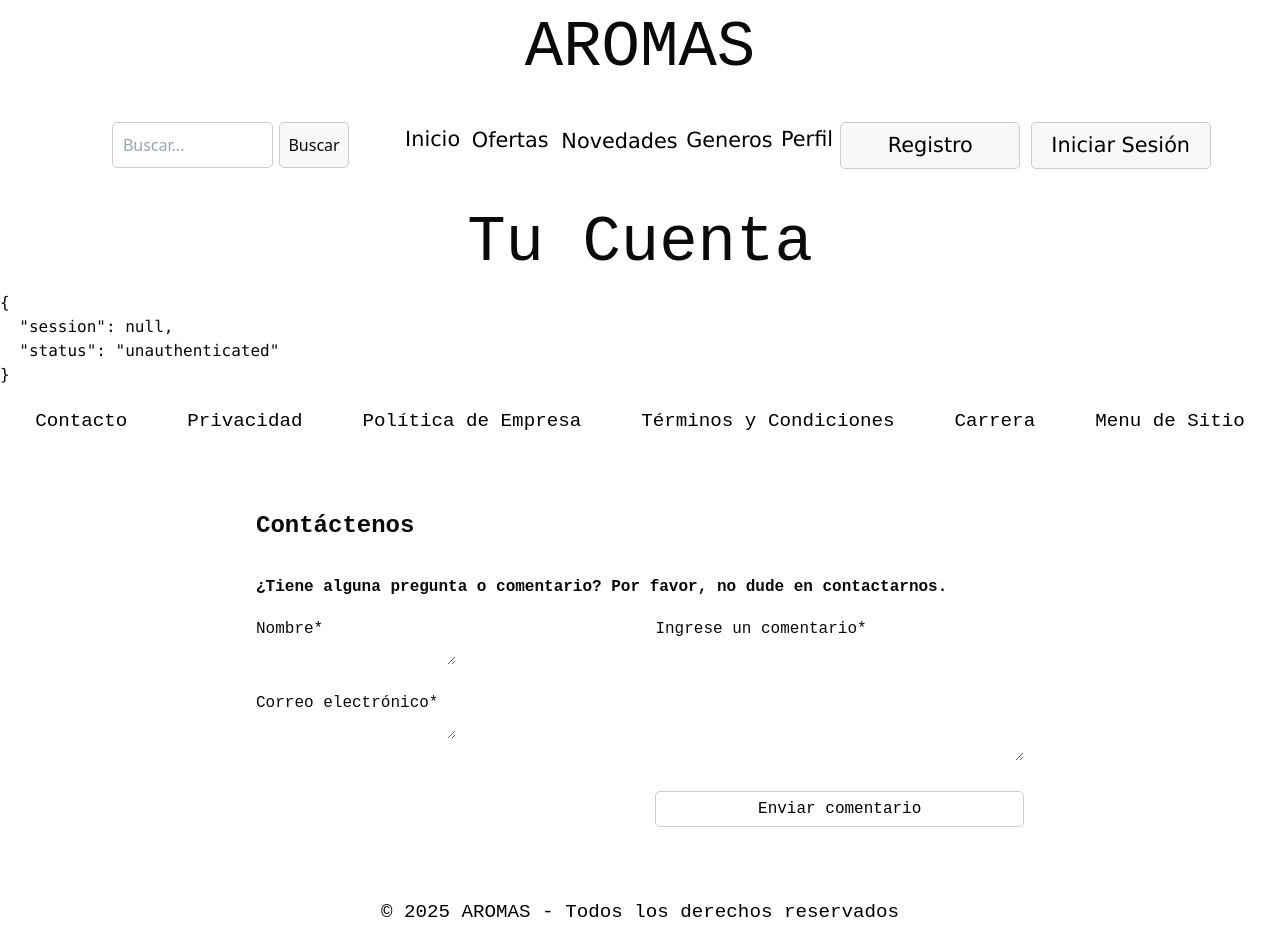
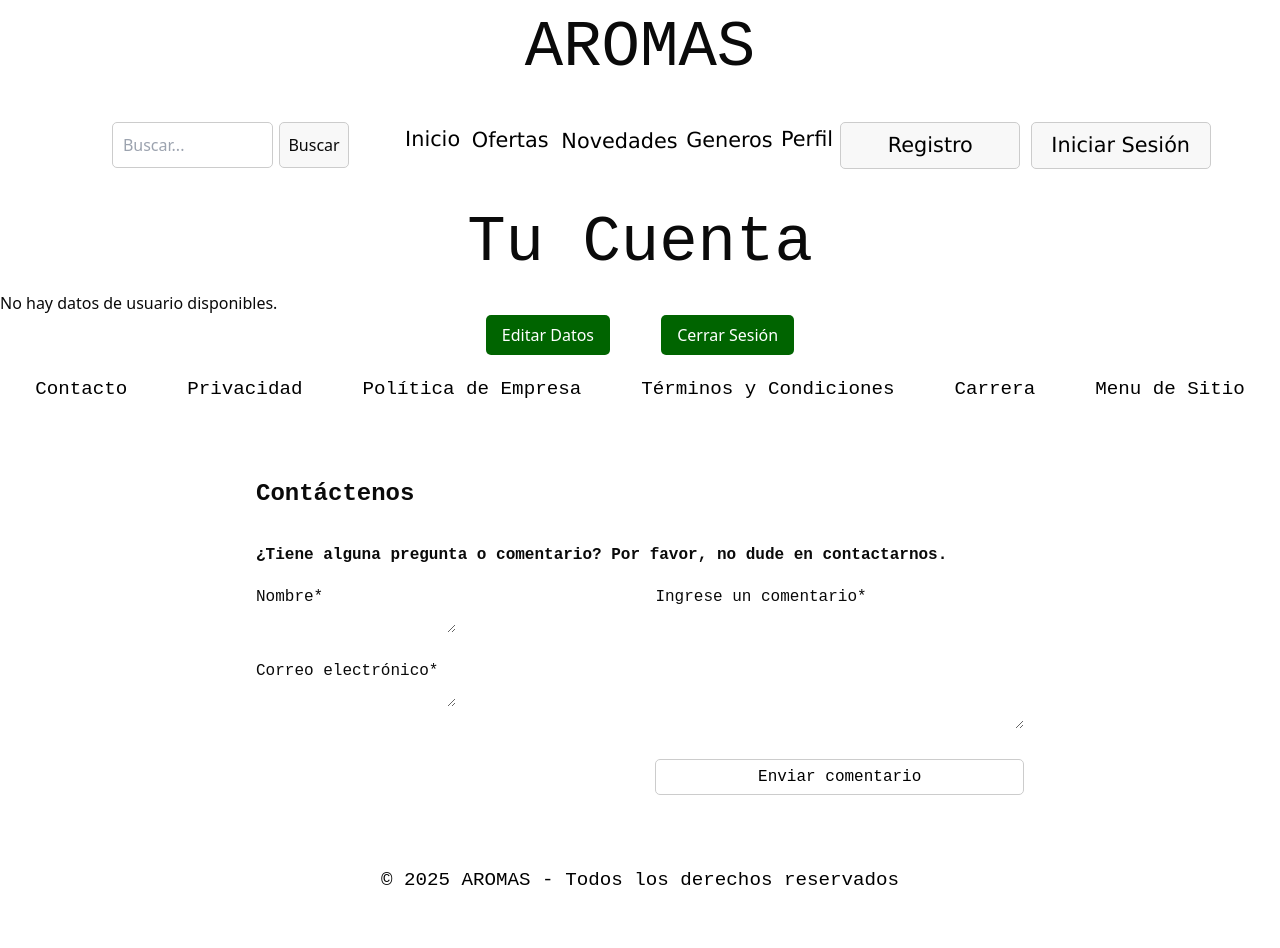
Before and after one commit to BarucCarrillo/proyectoDesarrollo, a Next.js app: page /account in a window 1280 px wide. After the commit the page ends 916 px from the top, so only its background shows below. Built offline with nearby package versions, Linux system fonts and the light colour scheme; no server answers.

Commit message:
VISTA PARA VER DATOS DEL USUARIO

```diff
--- a/src/app/account/page.tsx
+++ b/src/app/account/page.tsx
@@ -1,6 +1,7 @@
 "use client"
 import React from 'react';
 import { useSession } from 'next-auth/react';
+import styles from '@/styles/Account.module.css';
 import Header from '../../components/header';
 import Footer from '../../components/footer';
 
@@ -12,16 +13,58 @@ function UserDashboard() {
         <div>
             <Header/>
             <h1>Tu Cuenta</h1>
-            <pre>
-                {JSON.stringify(
-                    {
-                        session,
-                        status,
-                    },
-                    null,
-                    2
-                )}
-            </pre>
+            {session && session.user ? (
+                <table className={styles.table}>
+                    <tbody>
+                        <tr>
+                            <td className={styles.tittle}>Nombres</td>
+                            <td className={styles.info}>{session.user.firstName}</td>
+                        </tr>
+                        <tr>
+                            <td className={styles.tittle}>Apellidos</td>
+                            <td className={styles.info}>{session.user.lastName}</td>
+                        </tr>
+                        <tr>
+                            <td className={styles.tittle}>Email</td>
+                            <td className={styles.info}>{session.user.email}</td>
+                        </tr>
+                        <tr>
+                            <td className={styles.tittle}>Calle</td>
+                            <td className={styles.info}>{session.user.domicilio.calle}</td>
+                        </tr>
+                        <tr>
+                            <td className={styles.tittle}>Numero Exterior</td>
+                            <td className={styles.info}>{session.user.domicilio.numeroExterior}</td>
+                        </tr>
+                        <tr>
+                            <td className={styles.tittle}>Numero Interior</td>
+                            <td className={styles.info}>{session.user.domicilio.numeroInterior}</td>
+                        </tr>
+                        <tr>
+                            <td className={styles.tittle}>Municipio</td>
+                            <td className={styles.info}>{session.user.domicilio.municipio}</td>
+                        </tr>
+                        <tr>
+                            <td className={styles.tittle}>Estado</td>
+                            <td className={styles.info}>{session.user.domicilio.estado}</td>
+                        </tr>
+                        <tr>
+                            <td className={styles.tittle}>Código Postal</td>
+                            <td className={styles.info}>{session.user.domicilio.codigoPostal}</td>
+                        </tr>
+                    </tbody>
+                </table>
+            ) : (
+                <p>No hay datos de usuario disponibles.</p>
+            )}
+            <div className={styles.buttonContainer}>
+                            <button className={styles.button}>
+                                <a href="/account/edit">Editar Datos</a>
+                            </button>
+                            <button className={styles.button}>
+                                <a href="/api/auth/signout">Cerrar Sesión</a>
+                            </button>
+            </div>
             <Footer/>
         </div>
     );
--- a/src/app/api/auth/[...nextauth]/route.ts
+++ b/src/app/api/auth/[...nextauth]/route.ts
@@ -28,27 +28,22 @@ const handler = NextAuth({
                     throw new Error('Credenciales inválidas');
                 }
 
-                return {
-                    id: userFound._id.toString(),
-                    email: userFound.email,
-                };
+                console.log('User found', userFound);
+
+                return userFound;
+
             },
         }),
     ],
     callbacks: {
-        async jwt({ token, user}) {
+        async jwt({ account, token, user, profile, session}) {
             if (user) {
-                token.user = {
-                    id: user.id,
-                    email: user.email,
-                };
+                token.user = user;
             }
             return token;
         },
         async session({ session, token }) {
-            if (token.user) {
-                session.user = token.user;
-            }
+            session.user = token.user as any;
             return session;
         },
     },
--- a/src/components/header.tsx
+++ b/src/components/header.tsx
@@ -90,7 +90,7 @@ export default function Header() {
                         </ul>
                     </li>
                     <li>
-                        <Link href={"/signup"}>
+                        <Link href={"/account"}>
                             Perfil
                         </Link>
                     </li>
--- /dev/null
+++ b/src/styles/Account.module.css
@@ -0,0 +1,49 @@
+.table {
+    margin: 0 auto;
+    margin-top: 3%;
+    margin-bottom: 1%;
+    display: table;
+}
+
+.table .tittle{
+    font-family: 'Courier New', Courier, monospace;
+    font-size: 1.3rem;
+    font-weight: bold;
+    text-align: start;
+    padding: .3rem;
+    padding-right: 10rem;
+    border: 1px solid black;
+}
+
+.table .info{
+    font-family:'Lucida Sans', 'Lucida Sans Regular', 'Lucida Grande', 'Lucida Sans Unicode', Geneva, Verdana, sans-serif;
+    font-size: 1.1rem;
+    text-align: start;
+    padding: .3rem;
+    border: 1px solid #000000;
+    text-align: center;
+}
+
+.button {
+    background-color: #006400;
+    border: none;
+    color: white;
+    padding: .5rem 1rem;
+    text-align: center;
+    text-decoration: none;
+    display: inline-block;
+    cursor: pointer;
+    border-radius: 5px;
+    margin-right: 2%;
+    margin-left: 2%;
+}
+
+.button:hover {
+    background-color: #ffffff;
+}
+
+
+.buttonContainer{
+    display: flex;
+    justify-content: center;
+}
```
